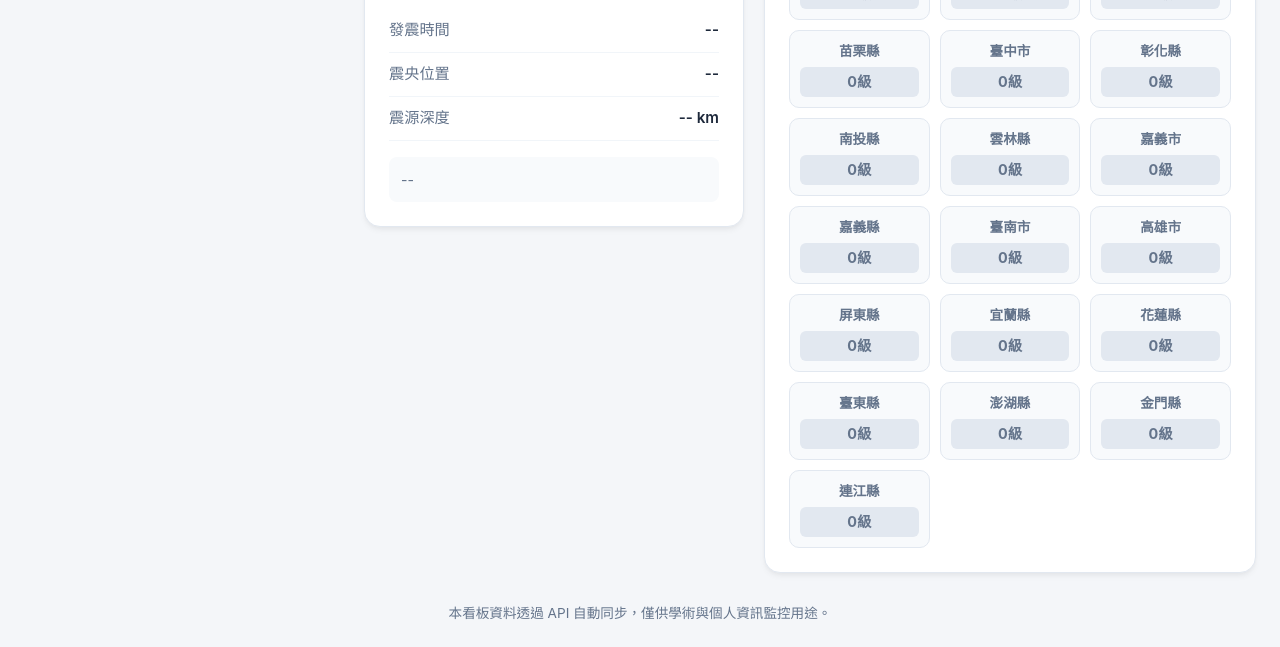
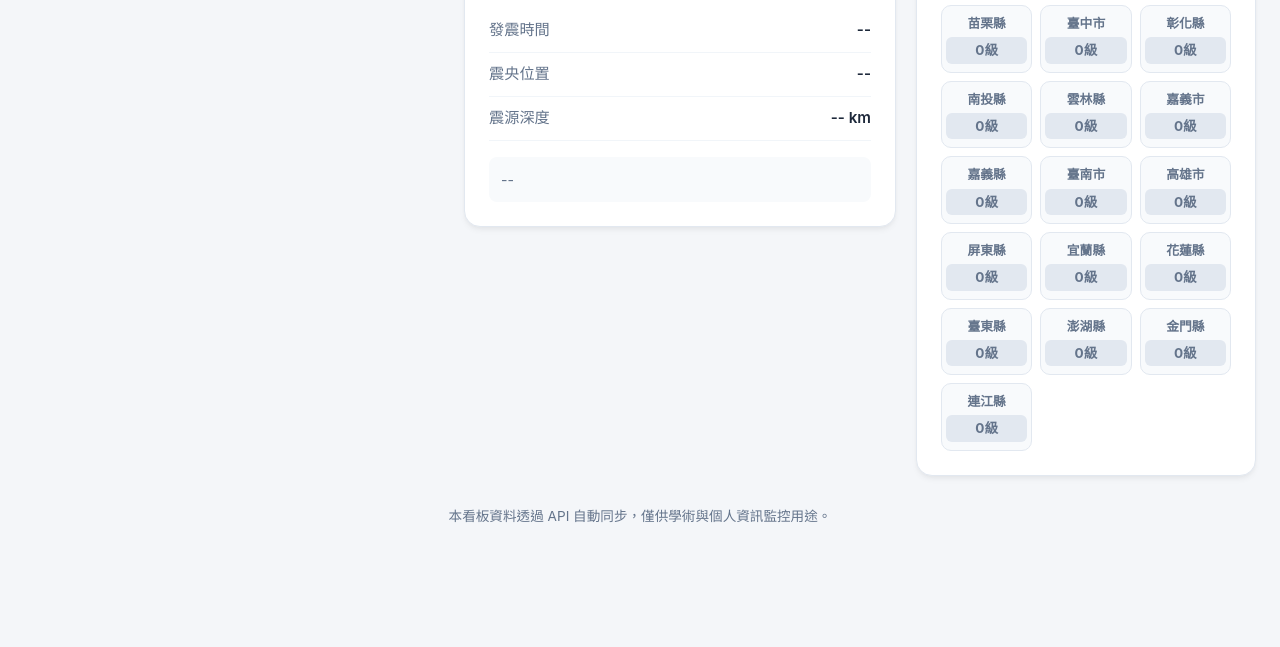
Before and after one commit to wanchun58/dashboard-261001, a plain HTML site: page index.html in a window 1280 px wide. Shown: the part 349-996 px from the top of the page. After the commit the page ends 899 px from the top, so only its background shows below. Drawn offline with Linux system fonts and the light colour scheme; no server answers.

Commit message:
Update index.html

```diff
--- a/index.html
+++ b/index.html
@@ -100,10 +100,10 @@
     .audio-btn:hover { background: #1d4ed8; }
     .audio-btn.unlocked { background: #10b981; box-shadow: 0 2px 4px rgba(16, 185, 129, 0.2); }
 
-    /* 三欄式 Dashboard 架構 */
+    /* 三欄式 Dashboard 架構 (調整第一欄寬度為 420px，第三欄為 340px) */
     .dashboard-layout {
       display: grid;
-      grid-template-columns: 320px 380px 1fr;
+      grid-template-columns: 420px 1fr 340px;
       gap: 20px;
       align-items: start;
     }
@@ -256,18 +256,18 @@
     .data-label { color: var(--text-secondary); }
     .data-val { font-weight: 600; color: var(--text-primary); text-align: right; }
 
-    /* 全台震度網格風格 */
+    /* 全台震度網格風格 (修改為精準每行三個縣市) */
     .county-grid {
       display: grid;
-      grid-template-columns: repeat(auto-fill, minmax(110px, 1fr));
-      gap: 10px;
+      grid-template-columns: repeat(3, 1fr);
+      gap: 8px;
     }
 
     .county-card {
       background: #f8fafc;
       border: 1px solid var(--border-color);
       border-radius: 10px;
-      padding: 10px;
+      padding: 8px 4px;
       text-align: center;
       transition: all 0.2s ease;
       cursor: pointer;
@@ -283,14 +283,14 @@
       background: #eff6ff;
     }
 
-    .county-name { font-size: 0.85rem; font-weight: 600; color: var(--text-secondary); margin-bottom: 6px; }
+    .county-name { font-size: 0.8rem; font-weight: 600; color: var(--text-secondary); margin-bottom: 4px; }
 
     .intensity-tag {
       display: inline-block;
-      padding: 4px 10px;
+      padding: 3px 0;
       border-radius: 6px;
       font-weight: 700;
-      font-size: 0.9rem;
+      font-size: 0.85rem;
       width: 100%;
     }
 
```
